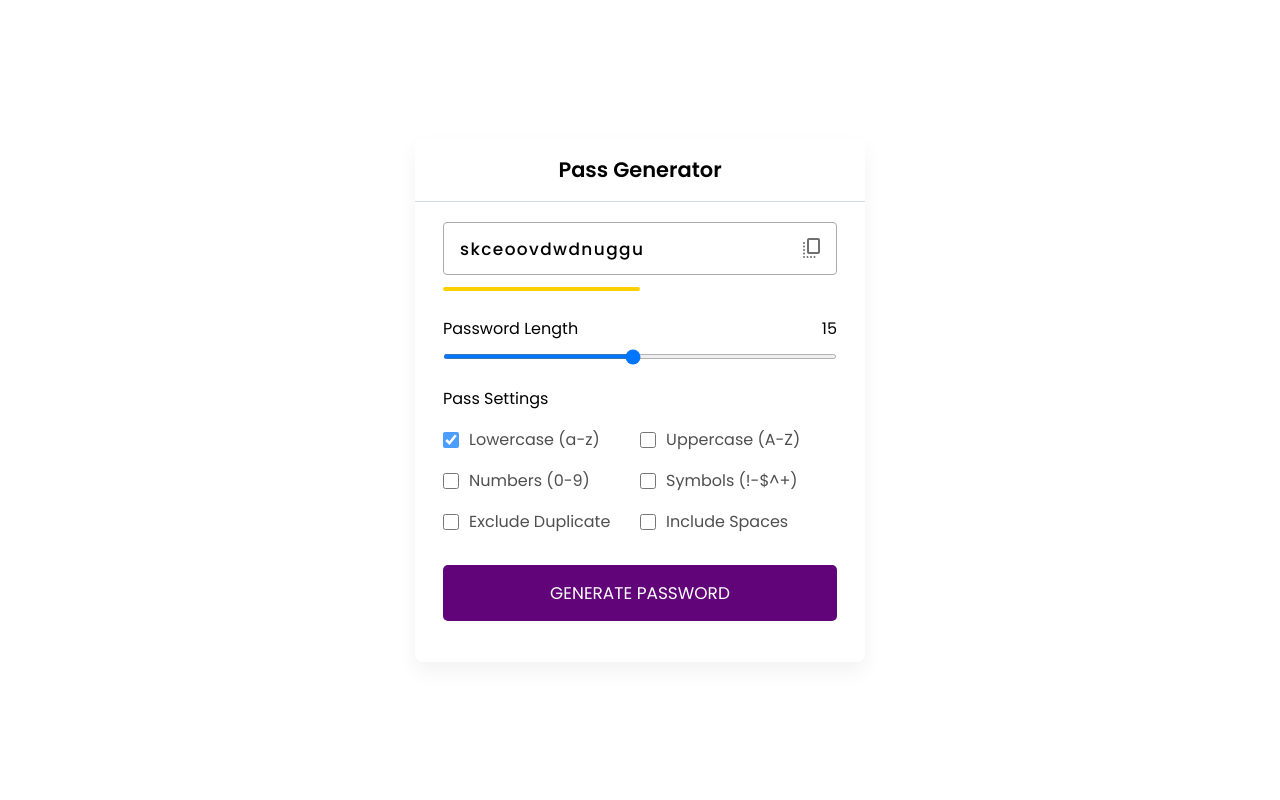
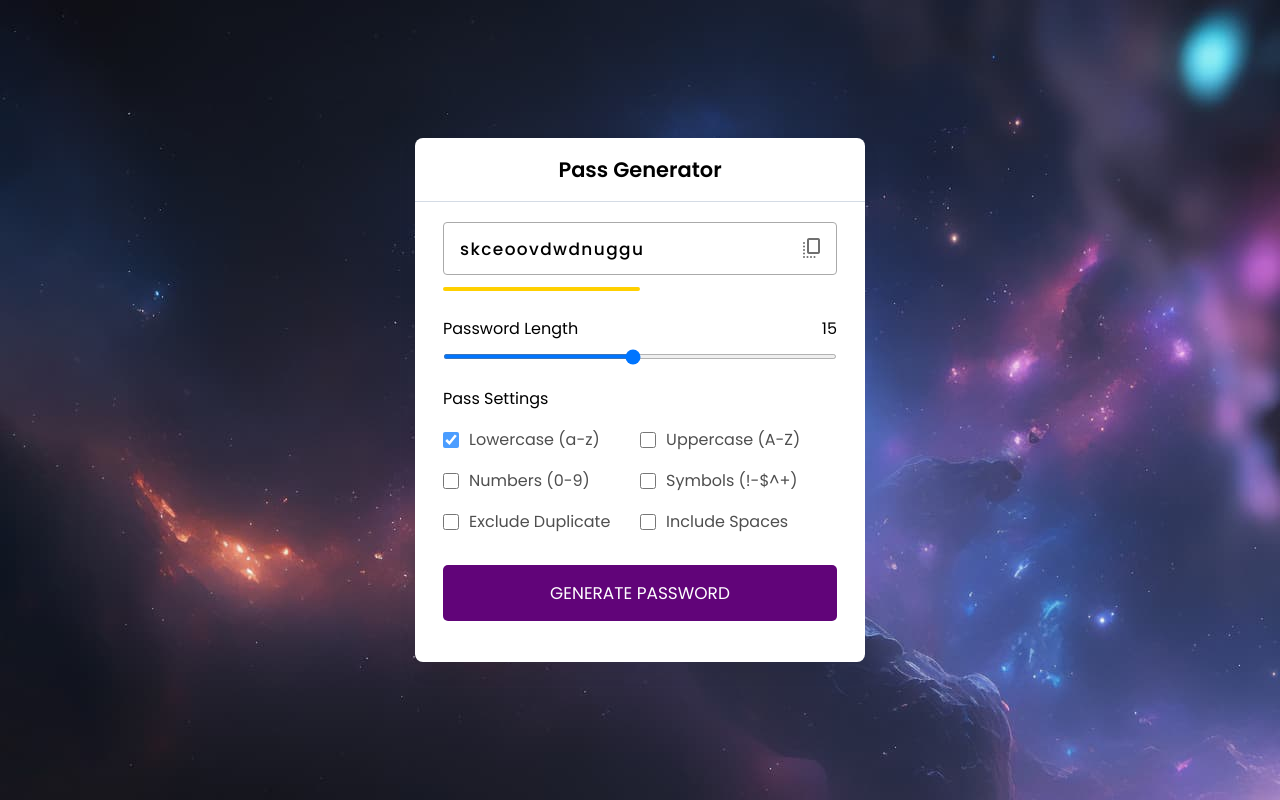
Before and after one commit to whlte11/password-generator, a plain HTML site: page index.html in a window 1280 px wide. Drawn offline with nearby package versions, Linux system fonts and the light colour scheme.

Commit message:
Update style.css

```diff
--- a/css/style.css
+++ b/css/style.css
@@ -12,7 +12,7 @@ body{
     align-items: center;
     justify-content: center;
     min-height: 100vh;
-    background-image: url(images/nebula.jpg);
+    background-image: url(/images/nebula.jpg);
 }
 
 .container{
```
